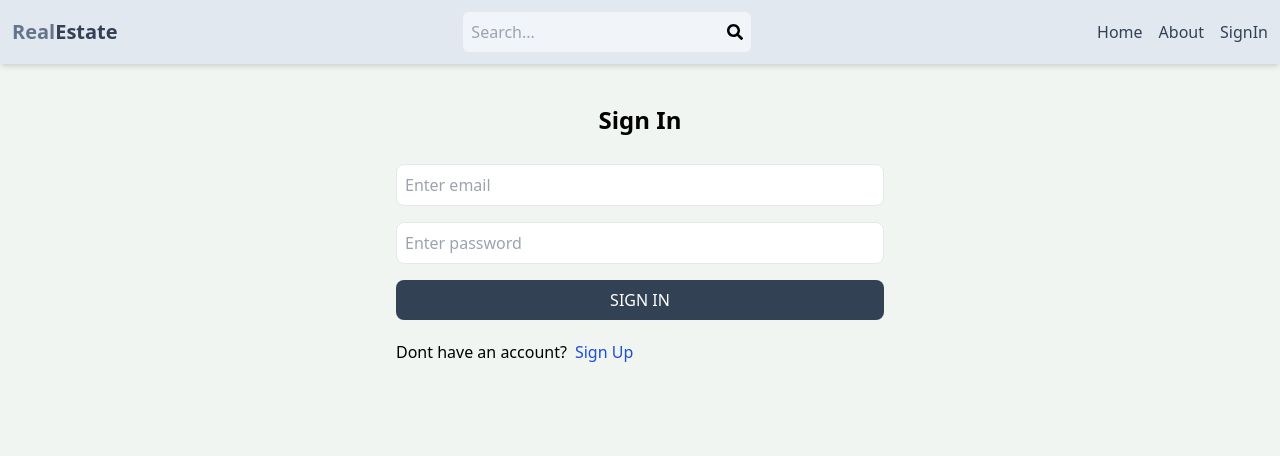
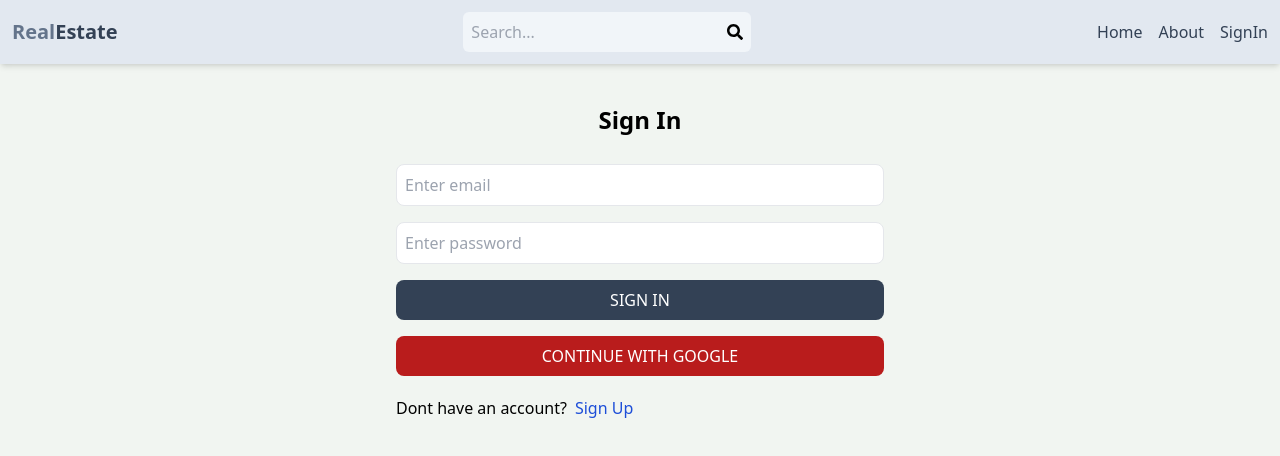
Before and after one commit to shukrat29/horizonEstate-mern-stack-realestate-app, a React (Vite) app in the folder client/: page /sign-in in a window 1280 px wide. Shown: the top 456 px of the page. Built offline with nearby package versions, Linux system fonts and the light colour scheme; no server answers; the HTML template or start-up script is replaced by a standard one.

Commit message:
configure google OAuth

```diff
--- a/client/package.json
+++ b/client/package.json
@@ -11,6 +11,7 @@
   },
   "dependencies": {
     "@reduxjs/toolkit": "^2.5.1",
+    "firebase": "^11.3.1",
     "react": "^19.0.0",
     "react-dom": "^19.0.0",
     "react-icons": "^5.4.0",
--- /dev/null
+++ b/client/src/components/OAuth.jsx
@@ -0,0 +1,48 @@
+import React from "react";
+import { getAuth, GoogleAuthProvider, signInWithPopup } from "firebase/auth";
+import { app } from "../firebase";
+import { useDispatch } from "react-redux";
+import { signInSuccess } from "../redux/user/userSlice";
+
+const OAuth = () => {
+  const dispatch = useDispatch();
+
+  const handleGoogleClick = async () => {
+    try {
+      const provider = new GoogleAuthProvider();
+      const auth = getAuth(app);
+
+      //   pop up request
+      const result = await signInWithPopup(auth, provider);
+
+      //   api call
+      const res = await fetch("/api/auth/google", {
+        method: "POST",
+        headers: {
+          "Content-Type": "application/json",
+        },
+        body: JSON.stringify({
+          name: result.user.displayName,
+          email: result.user.email,
+          photo: result.user.photoURL,
+        }),
+      });
+      const data = await await res.json();
+      dispatch(signInSuccess(data));
+    } catch (error) {
+      console.log("Could not sign in with google", error);
+    }
+  };
+
+  return (
+    <button
+      onClick={handleGoogleClick}
+      type="button"
+      className="bg-red-700 text-white p-2 rounded-lg uppercase hover:opacity-95"
+    >
+      Continue with google
+    </button>
+  );
+};
+
+export default OAuth;
--- /dev/null
+++ b/client/src/firebase.js
@@ -0,0 +1,17 @@
+// Import the functions you need from the SDKs you need
+import { initializeApp } from "firebase/app";
+// TODO: Add SDKs for Firebase products that you want to use
+// https://firebase.google.com/docs/web/setup#available-libraries
+
+// Your web app's Firebase configuration
+const firebaseConfig = {
+  apiKey: import.meta.env.VITE_FIREBASE_API_KEY,
+  authDomain: "mern-estate-405e7.firebaseapp.com",
+  projectId: "mern-estate-405e7",
+  storageBucket: "mern-estate-405e7.firebasestorage.app",
+  messagingSenderId: "268999824517",
+  appId: "1:268999824517:web:02c2be9c50f2dbcb12c5ec",
+};
+
+// Initialize Firebase
+export const app = initializeApp(firebaseConfig);
--- a/client/src/pages/SignIn.jsx
+++ b/client/src/pages/SignIn.jsx
@@ -6,6 +6,7 @@
   signInSuccess,
   signInFailure,
 } from "../redux/user/userSlice";
+import OAuth from "../components/OAuth";
 
 const SignIn = () => {
   const [formData, setFormData] = useState({});
@@ -70,6 +71,7 @@
         >
           {loading ? "Loading..." : "Sign In"}
         </button>
+        <OAuth />
       </form>
       <div className=" flex gap-2 mt-5">
         <p>Dont have an account?</p>
--- a/client/src/pages/SignUp.jsx
+++ b/client/src/pages/SignUp.jsx
@@ -1,5 +1,6 @@
 import React, { useState } from "react";
 import { Link, useNavigate } from "react-router-dom";
+import OAuth from "../components/OAuth";
 
 const SignUp = () => {
   const [formData, setFormData] = useState({});
@@ -74,6 +75,7 @@
         >
           {loading ? "Loading..." : "Sign Up"}
         </button>
+        <OAuth />
       </form>
       <div className=" flex gap-2 mt-5">
         <p>Have an account?</p>
```
Also changed, not shown: 1 other file (tests, documents, lock files or other folders).
